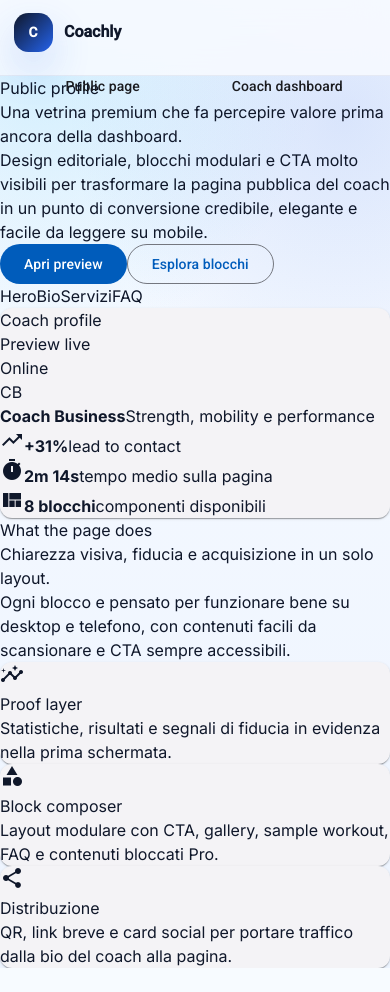
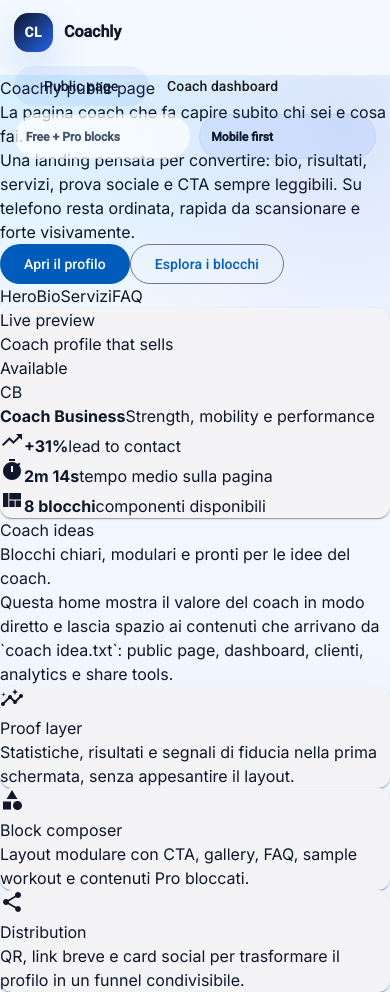
Before and after one commit to AEndrix03/coachly-business-fe, an Angular app: page /public in a window 390 px wide. Before the commit the page ends 968 px from the top, so only its background shows below. Built offline with nearby package versions, Linux system fonts and the light colour scheme.

Commit message:
Improve mobile coach business UI

```diff
--- a/src/app/app.html
+++ b/src/app/app.html
@@ -1,19 +1,26 @@
 <div class="app-shell">
   <mat-toolbar class="topbar">
-    <a class="brand" routerLink="/public">
-      <span class="brand-mark">C</span>
+    <a class="brand" routerLink="/public" aria-label="Coachly home">
+      <span class="brand-mark">CL</span>
       <span class="brand-name">
         <strong>Coachly</strong>
-        <span>Business frontend</span>
+        <span>Coach public pages + dashboard</span>
       </span>
     </a>
 
     <span class="spacer"></span>
 
-    <nav class="topbar-nav" aria-label="Main navigation">
-      <a mat-button routerLink="/public">Public page</a>
-      <a mat-button routerLink="/dashboard">Coach dashboard</a>
-    </nav>
+    <div class="topbar-actions">
+      <nav class="topbar-nav" aria-label="Main navigation">
+        <a mat-button routerLink="/public" routerLinkActive="is-active">Public page</a>
+        <a mat-button routerLink="/dashboard" routerLinkActive="is-active">Coach dashboard</a>
+      </nav>
+
+      <div class="topbar-rail">
+        <span class="rail-chip">Free + Pro blocks</span>
+        <span class="rail-chip rail-chip-strong">Mobile first</span>
+      </div>
+    </div>
   </mat-toolbar>
 
   <router-outlet></router-outlet>
--- a/src/app/app.scss
+++ b/src/app/app.scss
@@ -22,6 +22,14 @@
   backdrop-filter: blur(18px);
   background: rgba(248, 251, 255, 0.84);
   border-bottom: 1px solid rgba(148, 163, 184, 0.16);
+}
+
+.topbar-actions {
+  display: flex;
+  align-items: center;
+  justify-content: flex-end;
+  gap: 0.7rem;
+  flex-wrap: wrap;
 }
 
 .brand {
@@ -73,6 +81,10 @@
   gap: 0.4rem;
 }
 
+.topbar-nav {
+  flex-wrap: wrap;
+}
+
 .topbar-nav a.is-active {
   color: #0f172a;
   background: rgba(37, 99, 235, 0.08);
@@ -97,6 +109,36 @@
   width: min(1180px, calc(100% - 1.5rem));
   margin: 0 auto;
   padding: 2.2rem 0 4rem;
+}
+
+.hero {
+  position: relative;
+}
+
+.hero::before,
+.hero::after {
+  content: '';
+  position: absolute;
+  inset: auto;
+  pointer-events: none;
+  border-radius: 999px;
+  filter: blur(2px);
+}
+
+.hero::before {
+  top: -1.5rem;
+  right: 5%;
+  width: 11rem;
+  height: 11rem;
+  background: radial-gradient(circle, rgba(37, 99, 235, 0.18), transparent 70%);
+}
+
+.hero::after {
+  bottom: -1.25rem;
+  left: 3%;
+  width: 8rem;
+  height: 8rem;
+  background: radial-gradient(circle, rgba(14, 165, 233, 0.16), transparent 70%);
 }
 
 .hero,
@@ -138,6 +180,27 @@
   max-width: 11ch;
   font-size: clamp(2.5rem, 5.4vw, 5.1rem);
   line-height: 0.94;
+}
+
+.hero-kicker {
+  display: inline-flex;
+  align-items: center;
+  gap: 0.5rem;
+  padding: 0.45rem 0.8rem;
+  border-radius: 999px;
+  background: rgba(15, 23, 42, 0.06);
+  color: #0f172a;
+  font-size: 0.8rem;
+  font-weight: 700;
+  margin-bottom: 1rem;
+}
+
+.hero-kicker::before {
+  content: '';
+  width: 0.55rem;
+  height: 0.55rem;
+  border-radius: 999px;
+  background: linear-gradient(135deg, #2563eb, #0ea5e9);
 }
 
 .lead {
@@ -355,6 +418,15 @@
 }
 
 @media (max-width: 960px) {
+  .topbar {
+    align-items: flex-start;
+  }
+
+  .topbar-actions {
+    width: 100%;
+    justify-content: flex-start;
+  }
+
   .hero-public,
   .dashboard-hero,
   .section-head,
@@ -384,7 +456,6 @@
     gap: 0.7rem;
   }
 
-  .topbar-nav,
   .topbar-rail {
     width: 100%;
   }
@@ -392,6 +463,10 @@
   .topbar-nav {
     display: grid;
     grid-template-columns: repeat(2, minmax(0, 1fr));
+  }
+
+  .topbar-actions {
+    gap: 0.5rem;
   }
 
   .topbar-rail {
@@ -413,9 +488,18 @@
     padding-top: 1.85rem;
   }
 
+  .hero::before,
+  .hero::after {
+    display: none;
+  }
+
   .hero-copy h1 {
     font-size: clamp(2.1rem, 13vw, 3rem);
     line-height: 0.98;
+  }
+
+  .hero-kicker {
+    font-size: 0.75rem;
   }
 
   .lead {
--- a/src/app/app.ts
+++ b/src/app/app.ts
@@ -1,53 +1,14 @@
 import { Component } from '@angular/core';
-import { RouterLink, RouterOutlet } from '@angular/router';
+import { RouterLink, RouterLinkActive, RouterOutlet } from '@angular/router';
 import { MatButtonModule } from '@angular/material/button';
-import { MatCardModule } from '@angular/material/card';
-import { MatChipsModule } from '@angular/material/chips';
 import { MatIconModule } from '@angular/material/icon';
 import { MatToolbarModule } from '@angular/material/toolbar';
 
 @Component({
   selector: 'app-root',
-  imports: [MatButtonModule, MatCardModule, MatChipsModule, MatIconModule, MatToolbarModule, RouterLink, RouterOutlet],
+  imports: [MatButtonModule, MatIconModule, MatToolbarModule, RouterLink, RouterLinkActive, RouterOutlet],
   templateUrl: './app.html',
   styleUrl: './app.scss',
 })
 export class App {
-  protected readonly publicHighlights = ['Public page blocks', 'Client acquisition', 'Shareable profile', 'Free / Pro split'];
-  protected readonly dashboardMetrics = [
-    { value: '18', label: 'Client attivi', icon: 'groups' },
-    { value: '6', label: 'Alert bassa aderenza', icon: 'warning' },
-    { value: '24', label: 'Richieste pending', icon: 'mail' },
-  ];
-
-  protected readonly publicBlocks = [
-    {
-      icon: 'portrait',
-      title: 'Hero blocco',
-      description: 'Identita del coach, promessa, CTA e prova sociale senza dipendere da login o backend.',
-    },
-    {
-      icon: 'grid_view',
-      title: 'Sistema a blocchi',
-      description: 'Sezioni modulari per bio, servizi, gallery, FAQ e sample workout con visibilita free / pro.',
-    },
-    {
-      icon: 'qr_code_2',
-      title: 'Share loop',
-      description: 'URL, QR e card social per trasformare la pagina pubblica in un funnel di acquisizione.',
-    },
-  ];
-
-  protected readonly dashboardPanels = [
-    {
-      title: 'Feed operativo',
-      subtitle: 'Ultime azioni di client e coach',
-      items: ['Luca B. ha completato Panca Piana 4x10', 'Sara ha saltato 2 sessioni questa settimana', 'Nuovo lead da pagina pubblica'],
-    },
-    {
-      title: 'Clienti da seguire',
-      subtitle: 'Priorita in base ad aderenza e frequenza',
-      items: ['Marco R. - aderenza 62%', 'Giulia T. - check-in in ritardo', 'Nina S. - PR nuovo sul deadlift'],
-    },
-  ];
 }
--- a/src/app/pages/coach-dashboard.component.ts
+++ b/src/app/pages/coach-dashboard.component.ts
@@ -13,11 +13,11 @@
     <main class="page page-dashboard">
       <section class="hero dashboard-hero">
         <div class="hero-copy">
-          <p class="eyebrow">Coach dashboard</p>
-          <h1>Una control room privata, chiara anche su schermi piccoli, per leggere clienti e alert al volo.</h1>
+          <p class="hero-kicker">Coach control room</p>
+          <h1>Una dashboard compatta che regge bene anche sul telefono.</h1>
           <p class="lead">
-            La dashboard non parla di login o backend: mostra il flusso operativo che un coach usa ogni giorno per
-            non perdersi il quadro completo.
+            Feed operativo, clienti in difficolta e segnali di crescita stanno nella stessa schermata. La UI resta
+            pulita anche quando i dati diventano piu densi.
           </p>
         </div>
 
@@ -43,7 +43,7 @@
           </div>
 
           <div class="feed-list">
-            @for (item of dashboardPanels[0].items; track item) {
+            @for (item of activityFeed; track item) {
               <div class="feed-item">
                 <mat-icon>radio_button_checked</mat-icon>
                 <span>{{ item }}</span>
@@ -53,15 +53,10 @@
         </mat-card>
 
         <mat-card class="panel">
-          <div class="panel-head">
-            <div>
-              <p class="card-label">Priorita</p>
-              <h3>Clienti da seguire</h3>
-            </div>
-          </div>
-
+          <p class="card-label">Priorita</p>
+          <h3>Clienti da seguire</h3>
           <mat-chip-set class="chip-column">
-            @for (item of dashboardPanels[1].items; track item) {
+            @for (item of priorityClients; track item) {
               <mat-chip>{{ item }}</mat-chip>
             }
           </mat-chip-set>
@@ -71,7 +66,7 @@
       <section class="dashboard-layout secondary">
         <mat-card class="panel">
           <p class="card-label">Workflow</p>
-          <h3>Blocchi privati</h3>
+          <h3>Blocchi privati e azioni rapide</h3>
           <div class="workflow-list">
             <div>Client detail con progressi e storico sessioni</div>
             <div>Messaggi e richieste client / coach</div>
@@ -108,12 +103,15 @@
     { value: '24', label: 'Richieste', icon: 'inbox' },
   ];
 
-  protected readonly dashboardPanels = [
-    {
-      items: ['Luca B. ha completato Panca Piana 4x10', 'Sara ha saltato 2 sessioni questa settimana', 'Nuovo lead da pagina pubblica'],
-    },
-    {
-      items: ['Marco R. - aderenza 62%', 'Giulia T. - check-in in ritardo', 'Nina S. - PR nuovo sul deadlift'],
-    },
+  protected readonly activityFeed = [
+    'Luca B. ha completato Panca Piana 4x10',
+    'Sara ha saltato 2 sessioni questa settimana',
+    'Nuovo lead da pagina pubblica',
+  ];
+
+  protected readonly priorityClients = [
+    'Marco R. - aderenza 62%',
+    'Giulia T. - check-in in ritardo',
+    'Nina S. - PR nuovo sul deadlift',
   ];
 }
--- a/src/app/pages/public-page.component.ts
+++ b/src/app/pages/public-page.component.ts
@@ -12,16 +12,16 @@
     <main class="page page-public">
       <section class="hero hero-public">
         <div class="hero-copy">
-          <p class="eyebrow">Public profile</p>
-          <h1>Una vetrina premium che fa percepire valore prima ancora della dashboard.</h1>
+          <p class="hero-kicker">Coachly public page</p>
+          <h1>La pagina coach che fa capire subito chi sei e cosa fai.</h1>
           <p class="lead">
-            Design editoriale, blocchi modulari e CTA molto visibili per trasformare la pagina pubblica del coach in
-            un punto di conversione credibile, elegante e facile da leggere su mobile.
+            Una landing pensata per convertire: bio, risultati, servizi, prova sociale e CTA sempre leggibili. Su
+            telefono resta ordinata, rapida da scansionare e forte visivamente.
           </p>
 
           <div class="actions">
-            <button mat-flat-button color="primary">Apri preview</button>
-            <button mat-stroked-button>Esplora blocchi</button>
+            <button mat-flat-button color="primary">Apri il profilo</button>
+            <button mat-stroked-button>Esplora i blocchi</button>
           </div>
 
           <div class="hero-pills">
@@ -34,10 +34,10 @@
         <mat-card class="hero-card hero-preview">
           <div class="preview-top">
             <div>
-              <p class="card-label">Coach profile</p>
-              <h3>Preview live</h3>
+              <p class="card-label">Live preview</p>
+              <h3>Coach profile that sells</h3>
             </div>
-            <span class="status-dot">Online</span>
+            <span class="status-dot">Available</span>
           </div>
 
           <div class="profile-surface">
@@ -48,7 +48,7 @@
             </div>
           </div>
 
-          <div class="metric-stack">
+          <div class="snapshot-grid">
             @for (metric of heroMetrics; track metric.label) {
               <div class="snapshot-item">
                 <mat-icon>{{ metric.icon }}</mat-icon>
@@ -62,12 +62,12 @@
 
       <section class="section-head">
         <div>
-          <p class="eyebrow">What the page does</p>
-          <h2>Chiarezza visiva, fiducia e acquisizione in un solo layout.</h2>
+          <p class="eyebrow">Coach ideas</p>
+          <h2>Blocchi chiari, modulari e pronti per le idee del coach.</h2>
         </div>
         <p class="lead compact">
-          Ogni blocco e pensato per funzionare bene su desktop e telefono, con contenuti facili da scansionare e CTA
-          sempre accessibili.
+          Questa home mostra il valore del coach in modo diretto e lascia spazio ai contenuti che arrivano da
+          \`coach idea.txt\`: public page, dashboard, clienti, analytics e share tools.
         </p>
       </section>
 
@@ -101,17 +101,17 @@
     {
       icon: 'insights',
       title: 'Proof layer',
-      description: 'Statistiche, risultati e segnali di fiducia in evidenza nella prima schermata.',
+      description: 'Statistiche, risultati e segnali di fiducia nella prima schermata, senza appesantire il layout.',
     },
     {
       icon: 'category',
       title: 'Block composer',
-      description: 'Layout modulare con CTA, gallery, sample workout, FAQ e contenuti bloccati Pro.',
+      description: 'Layout modulare con CTA, gallery, FAQ, sample workout e contenuti Pro bloccati.',
     },
     {
       icon: 'share',
-      title: 'Distribuzione',
-      description: 'QR, link breve e card social per portare traffico dalla bio del coach alla pagina.',
+      title: 'Distribution',
+      description: 'QR, link breve e card social per trasformare il profilo in un funnel condivisibile.',
     },
   ];
 }
--- a/src/index.html
+++ b/src/index.html
@@ -2,7 +2,7 @@
 <html lang="it">
   <head>
     <meta charset="utf-8" />
-    <title>Coachly Business | Coach Dashboard</title>
+    <title>Coachly Business | Public Page + Coach Dashboard</title>
     <base href="/" />
     <meta name="viewport" content="width=device-width, initial-scale=1" />
     <meta
```
Also changed, not shown: 1 other file (tests, documents, lock files or other folders).
